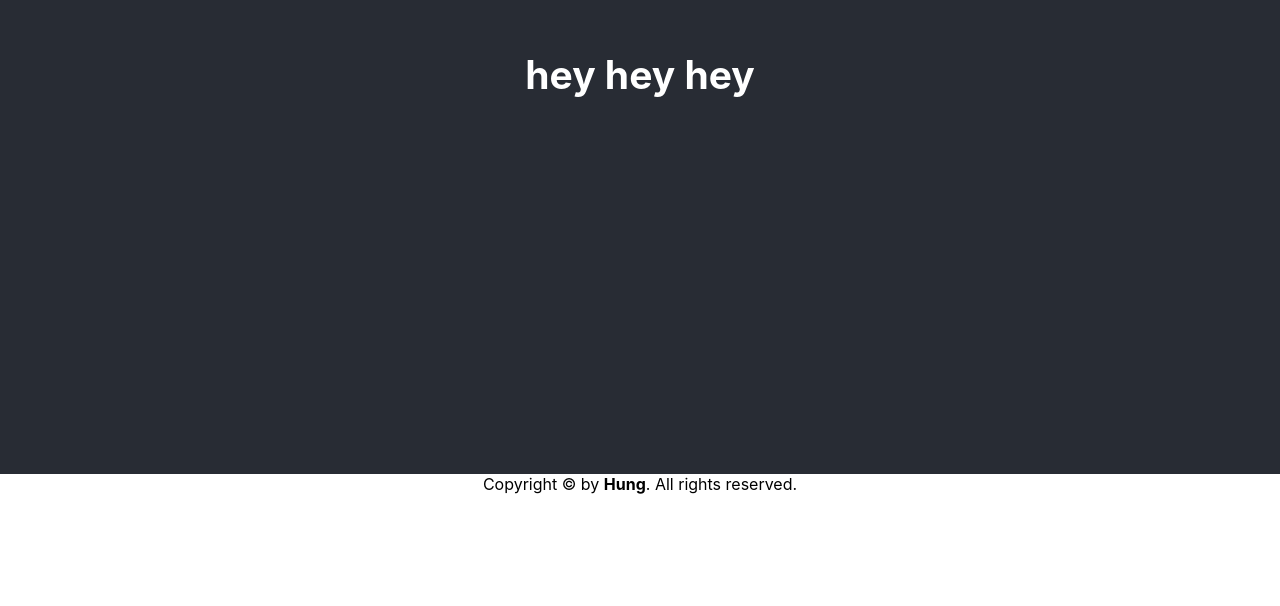
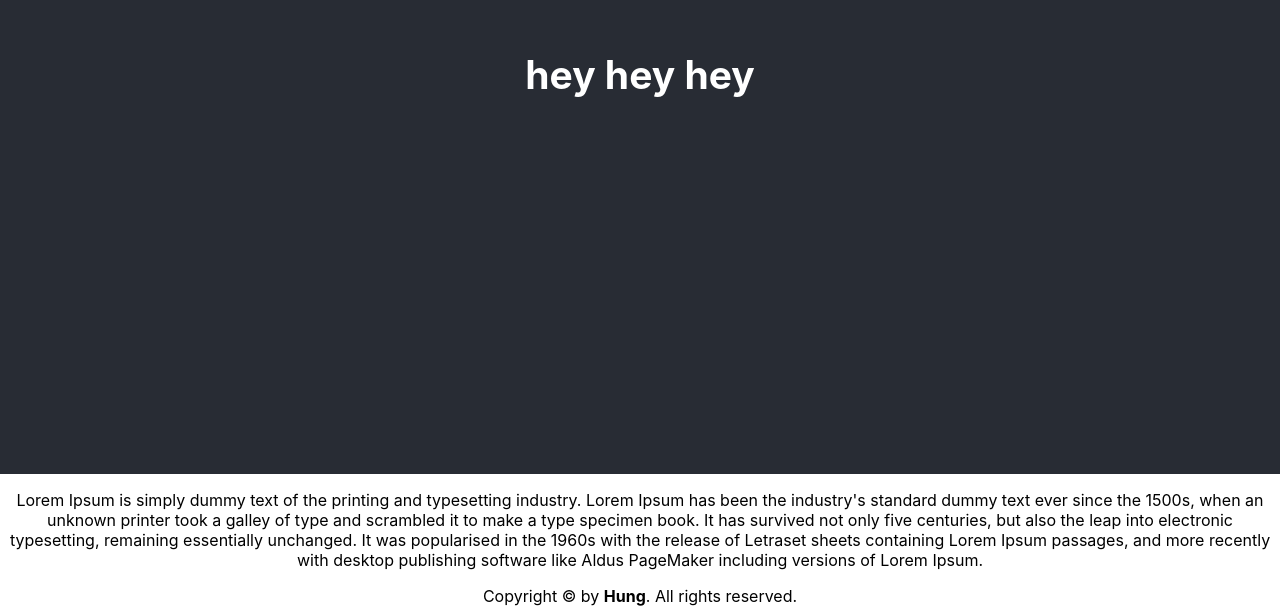
Before and after one commit to ghun131/git-test-husky, a React (Create React App) app: page / in a window 1280 px wide. Shown: the part 326-932 px from the top of the page. Before the commit the page ends 820 px from the top, so only its background shows below. Built offline with nearby package versions, Linux system fonts and the light colour scheme.

Commit message:
change prepush

```diff
--- a/src/App.js
+++ b/src/App.js
@@ -8,6 +8,9 @@
         <h2>hey hey hey</h2>
       </header>
       <main>
+        <p>
+          Lorem Ipsum is simply dummy text of the printing and typesetting industry. Lorem Ipsum has been the industry's standard dummy text ever since the 1500s, when an unknown printer took a galley of type and scrambled it to make a type specimen book. It has survived not only five centuries, but also the leap into electronic typesetting, remaining essentially unchanged. It was popularised in the 1960s with the release of Letraset sheets containing Lorem Ipsum passages, and more recently with desktop publishing software like Aldus PageMaker including versions of Lorem Ipsum.
+        </p>
       </main>
       <footer>
         Copyright &#169; by <strong>Hung</strong>. All rights reserved.
```
